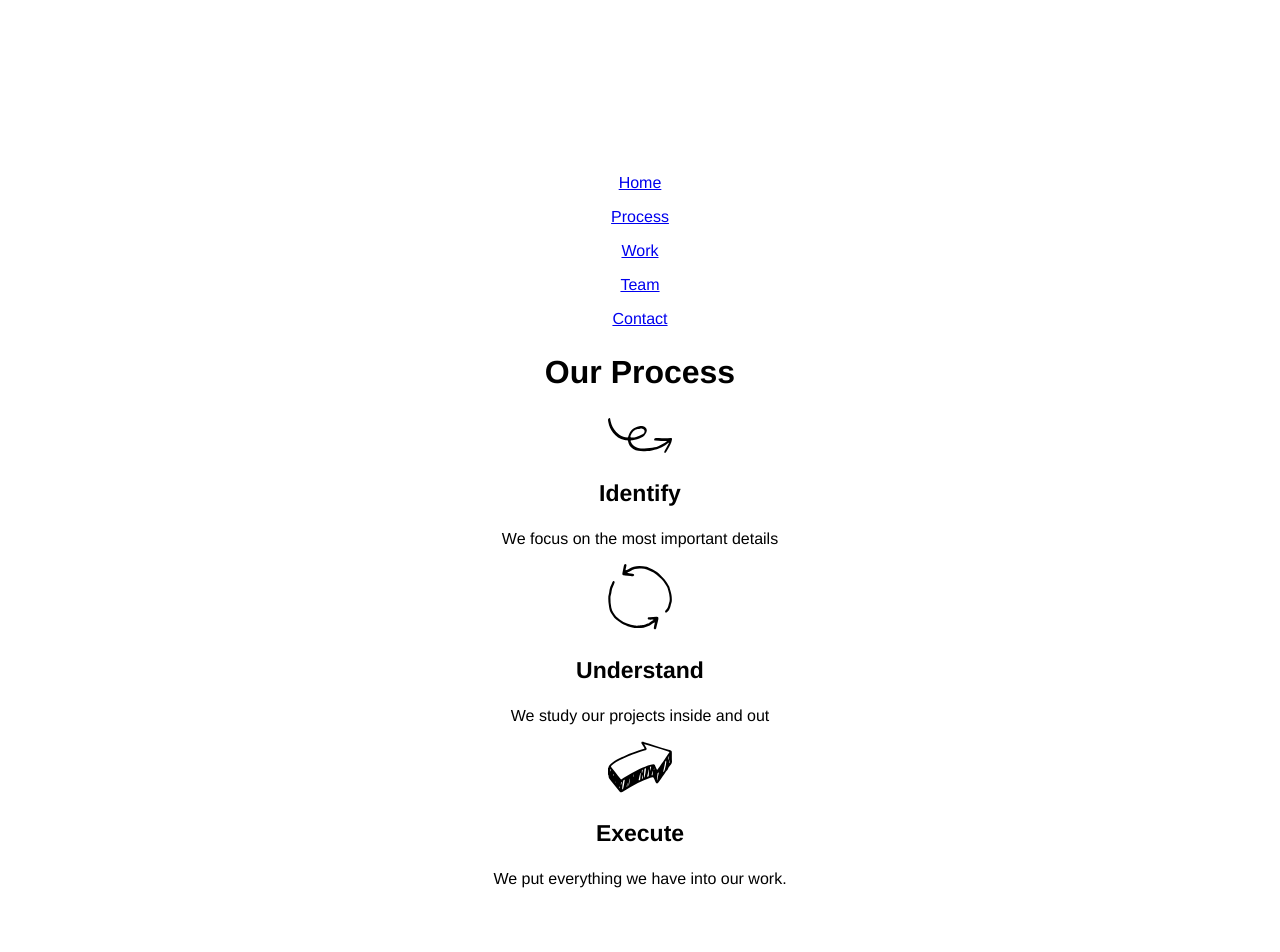
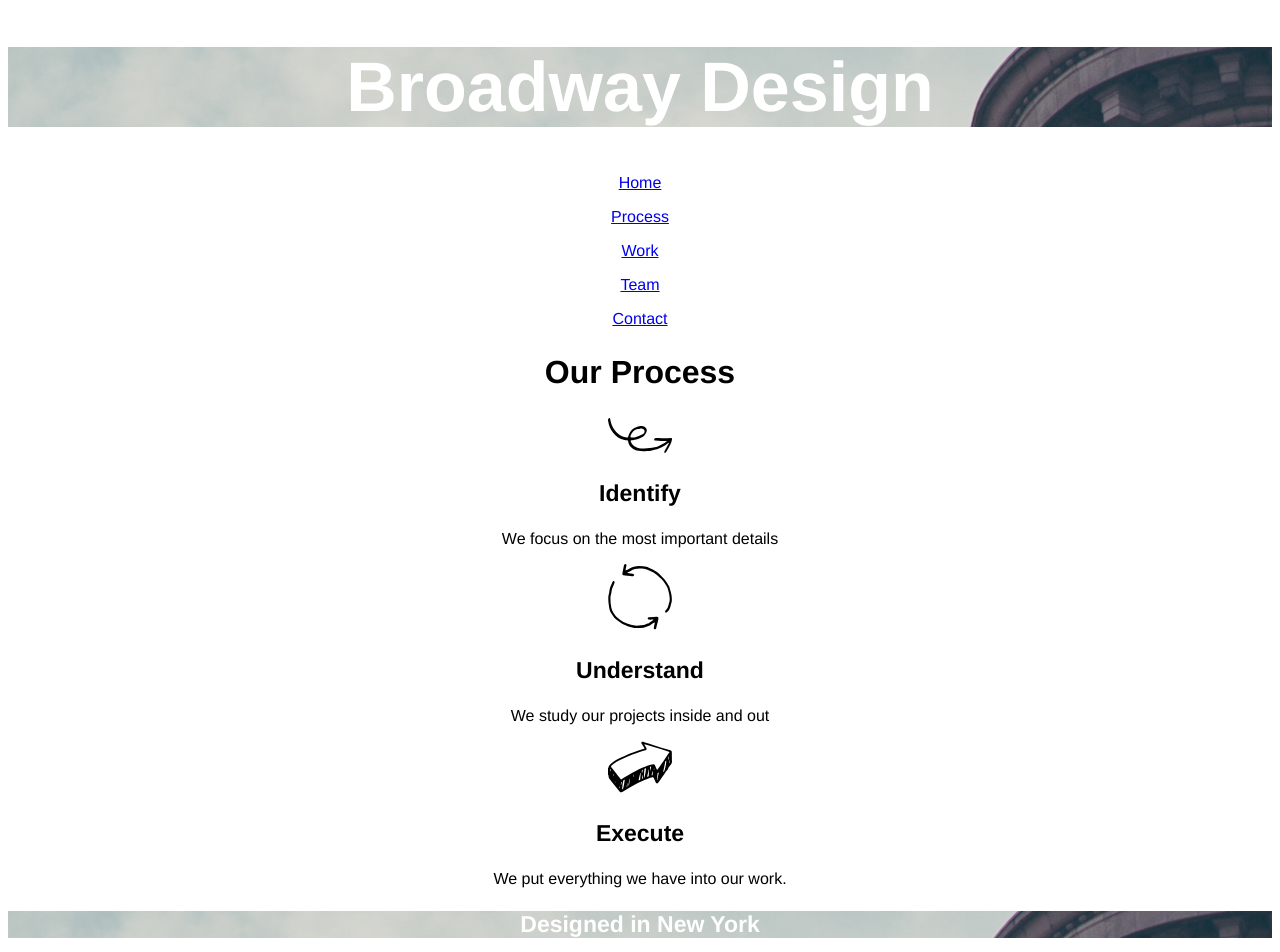
Before and after one commit to Monty15/broadway, a plain HTML site: page index.html in a window 1280 px wide. Shown: the top 952 px of the page. Drawn offline with Linux system fonts and the light colour scheme.

Commit message:
update url

```diff
--- a/resources/css/style.css
+++ b/resources/css/style.css
@@ -4,10 +4,10 @@ body {
 }
 
 .sky {
-  background-image: url("resources/images/the-flatiron-building.png");
+  background-image: url("/resources/images/the-flatiron-building.png");
 }
 .newyork h3 {
-  background-image: url("resources/images/the-flatiron-building.png");
+  background-image: url("/resources/images/the-flatiron-building.png");
   color: white;
 
 }
```
